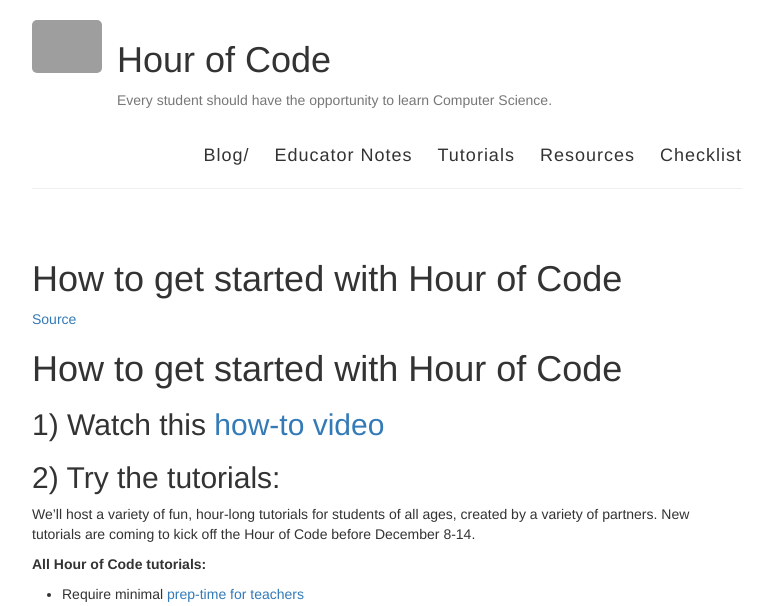
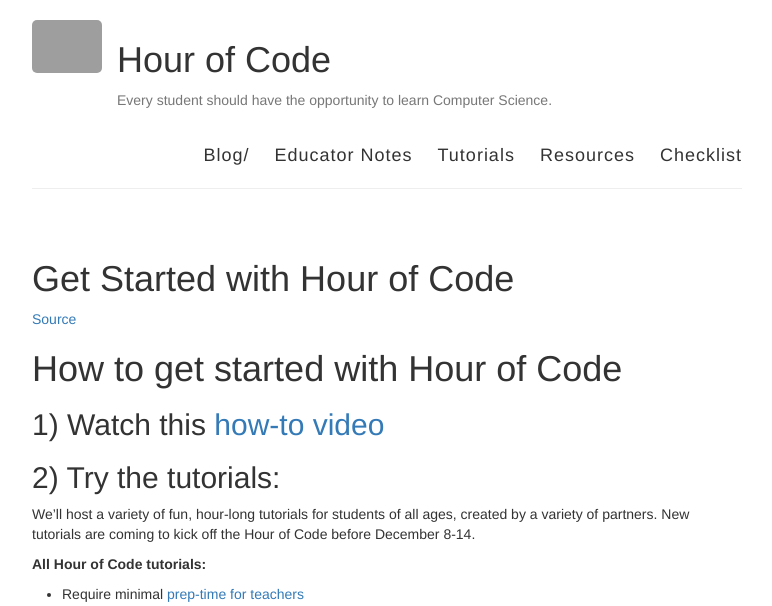
Before and after one commit to roachhd/kids-code-hour, a Jekyll site: the page built from _posts/2014-12-03-get-started-with-hour-of-code.md, in a window 1280 px wide. Shown: the top 606 px of the page, without its empty margins (253-1025 px from the left). Built offline with Jekyll 4.4.1, drawn with Linux system fonts in a browser that asks for light colours; some web fonts are replaced; a style sheet for code colours, icons or effects is not loaded; grey boxes are pictures that could not be loaded.

Commit message:
Update and rename 2014-12-03-how-to-run-an-hour-of-code.md to 2014-12-03-get-started-with-hour-of-code.md

```diff
--- a/_posts/2014-12-03-how-to-run-an-hour-of-code.md
+++ b/_posts/2014-12-03-get-started-with-hour-of-code.md
@@ -1,6 +1,7 @@
 ---
 layout: post
-title: How to get started with Hour of Code
+title: Get Started with Hour of Code
+categories: [Resources]
 ---
 
 [Source](http://hourofcode.com/au/resources/how-to "Permalink to How to teach one Hour of Code")
```
